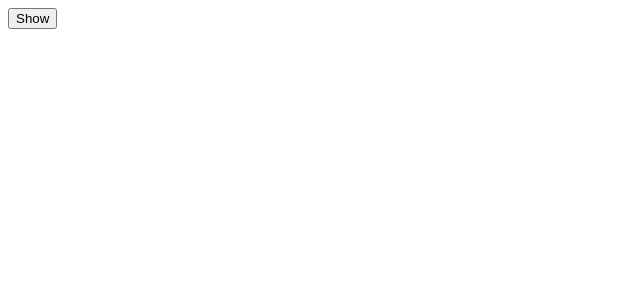
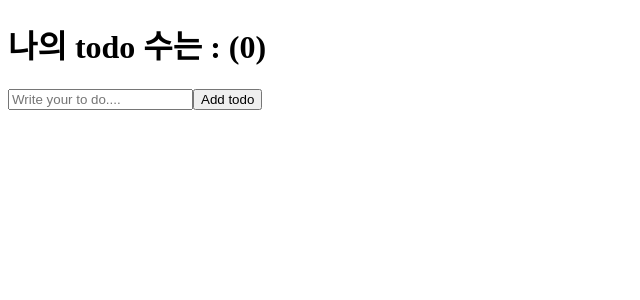
Before and after one commit to sunblock99/react-for-movie, a React (Create React App) app: page / in a window 1280 px wide. Shown: the top 300 px of the page, without its empty margins (0-640 px from the left). Built offline with nearby package versions, Linux system fonts and the light colour scheme.

Commit message:
todo list 만들기 - 1

```diff
--- a/src/App.js
+++ b/src/App.js
@@ -1,28 +1,27 @@
-import { useState, useEffect } from "react";
-
-function Hello() {
-  useEffect(function () {
-    console.log("hi :)");
-    return function () {
-      console.log("bye :(");
-    };
-  }, []);
-  useEffect(() => {
-    console.log("hi :)");
-    return () => console.log("bye :(");
-  }, []);
-  return <h1>Hello</h1>;
-}
+import { useState } from "react";
 
 function App() {
-  const [showing, setShowing] = useState(false);
-  const onClick = () => setShowing((prev) => !prev);
+  const [todo, setTodo] = useState("");
+  const [todos, setTodos] = useState([]);
+  const onChange = (event) => setTodo(event.target.value);
+  const onSubmit = (event) => {
+    event.preventDefault();
+    if(todo === ""){
+      return;
+    }
+    setTodo("");
+    setTodos((currentArray) => [todo, ...currentArray]);
+  }
+  console.log(todos);
   return (
-    <div>
-      {showing ? <Hello /> : null}
-      <button onClick={onClick}>{showing ? "Hide" : "Show"}</button>
-    </div>
-  );
+  <div>
+    <h1>나의 todo 수는  : ({todos.length})</h1>
+    <form onSubmit={onSubmit}>
+    <input onChange={onChange} value={todo} type="text" placeholder="Write your to do...." />
+    <button>Add todo</button>
+    </form>
+  </div>);
+
 }
 
 export default App;
```
Also changed, not shown: 2 other files (tests, documents, lock files or other folders).
